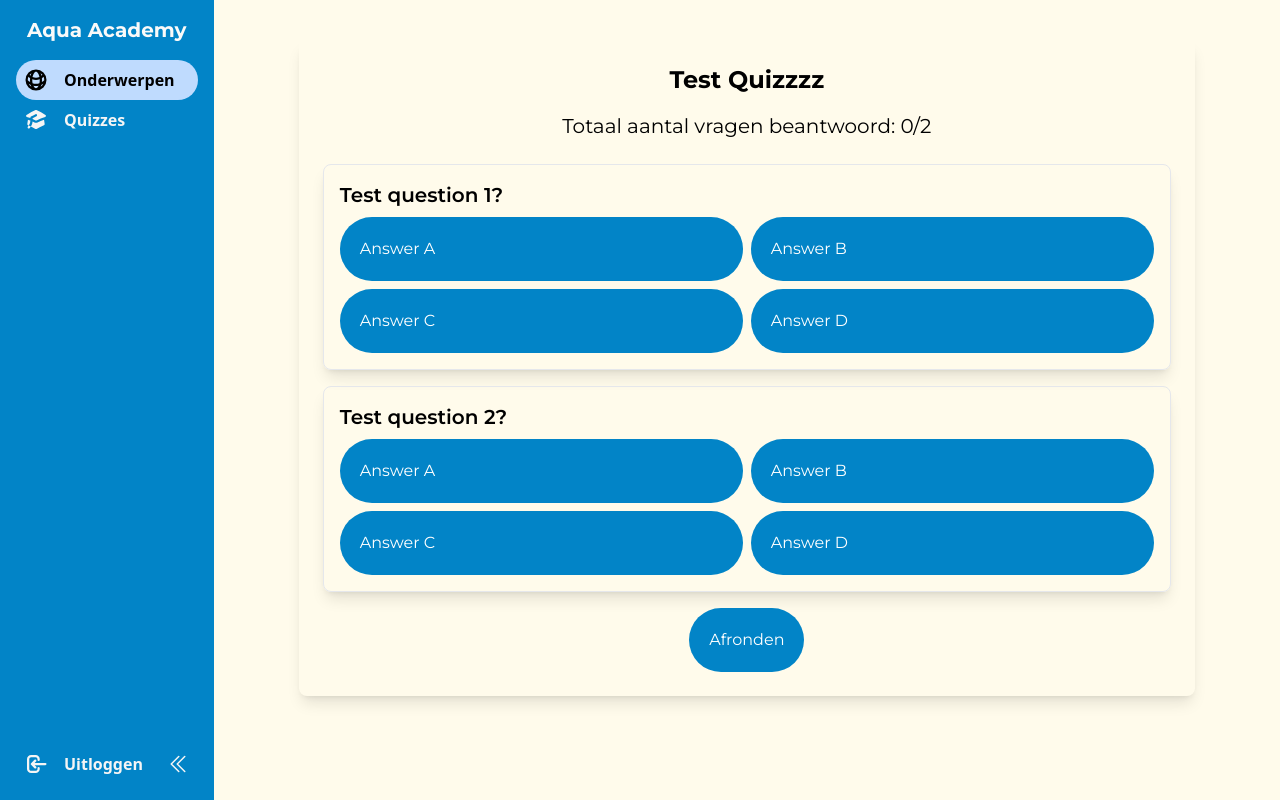
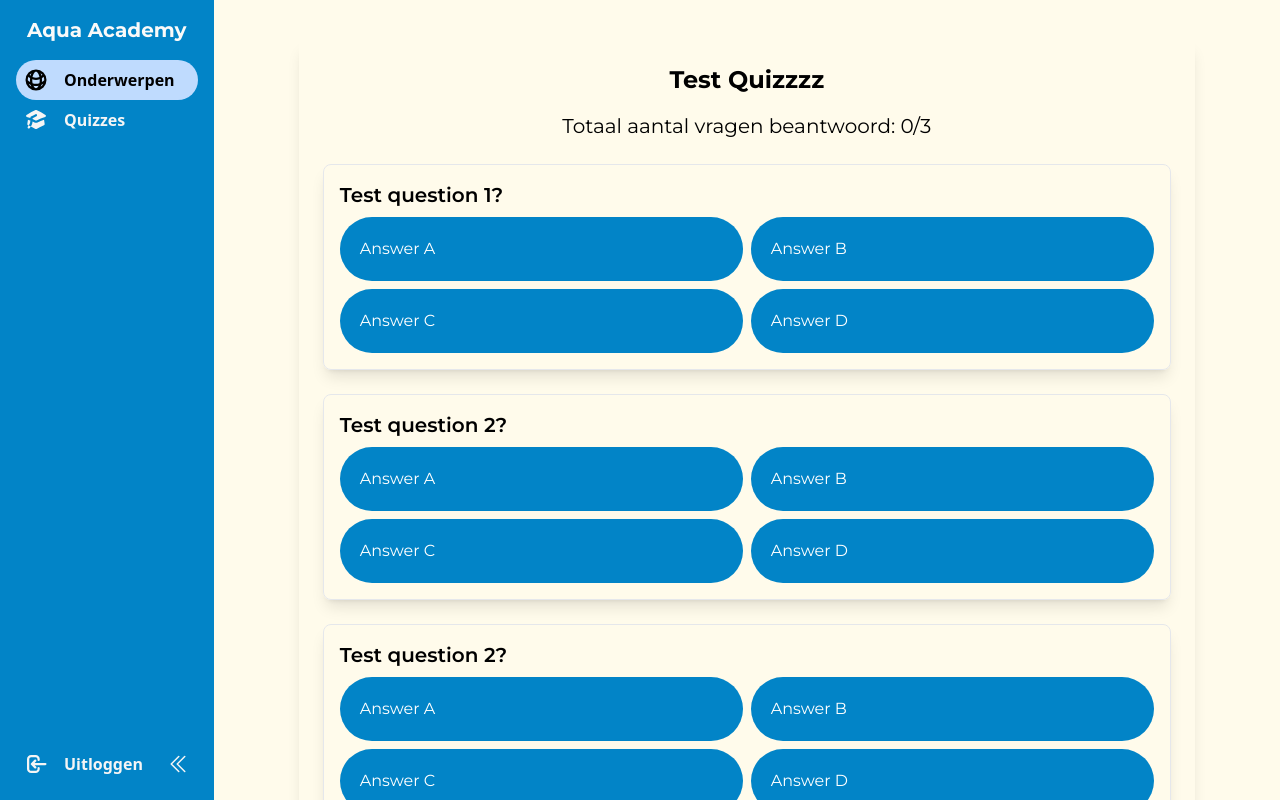
Before and after one commit to MarkDeKraker/T15-LifeBelowWater, a React (Vite) app in the folder client/: page /quiz/1 in a window 1280 px wide. Built offline with nearby package versions, Linux system fonts and the light colour scheme.

Commit message:
Updates to quiz

```diff
--- a/client/src/App.tsx
+++ b/client/src/App.tsx
@@ -12,6 +12,7 @@ import PlasticConsequencesPage from "./pages/PlasticConsequencesPage.tsx";
 import PlasticApproachPage from "./pages/PlasticApproachPage.tsx";
 import QuizOverviewPage from "./pages/QuizOverviewPage.tsx";
 import QuizLoginPage from "./pages/QuizLoginPage.tsx";
+import QuizCompletedPage from "./pages/QuizCompletedPage.tsx";
 
 const App = () => {
   const [active, setActive] = useState<number>(0);
@@ -35,6 +36,8 @@ const App = () => {
 
             {/* quiz/login/:_id is waar de leerling naartoe wordt gestuurd als de wachtwoord correct is*/}
             <Route path="/quiz/:_id" element={<QuizPage />} />
+            <Route path="/quiz/completed" element={<QuizCompletedPage />} />
+
             <Route path="*" element={<NotFound />} />
           </Routes>
         </Layout>
--- a/client/src/components/Layout.tsx
+++ b/client/src/components/Layout.tsx
@@ -6,7 +6,7 @@ const Layout = ({ children }: { children: any }) => {
   return (
     <div className="flex h-full bg-amber-50">
       <SideBar />
-      <div className="flex flex-col w-full h-full">
+      <div className="flex flex-col w-full h-full overflow-auto">
         <Content>{children}</Content>
       </div>
     </div>
--- a/client/src/components/quiz/Quiz.tsx
+++ b/client/src/components/quiz/Quiz.tsx
@@ -1,6 +1,7 @@
 import { useEffect, useState } from "react";
 import { QuizType } from "../../types/QuizType";
-import AnswerButton from "./QuizAnswerButton";
+import QuizAnswerButton from "./QuizAnswerButton";
+import { useNavigate } from "react-router-dom";
 
 const quizData: QuizType = {
   _id: "6655accbf77d2f464e8bdbd1",
@@ -52,6 +53,28 @@ const quizData: QuizType = {
         },
       },
     },
+    {
+      _id: "6655d363ff5d7a0353d814c41",
+      question: "Test question 2?",
+      answers: {
+        A: {
+          answer: "Answer A",
+          isCorrect: false,
+        },
+        B: {
+          answer: "Answer B",
+          isCorrect: false,
+        },
+        C: {
+          answer: "Answer C",
+          isCorrect: true,
+        },
+        D: {
+          answer: "Answer D",
+          isCorrect: false,
+        },
+      },
+    },
   ],
   totalQuestions: 2,
   __v: 0,
@@ -63,6 +86,7 @@ function Quiz() {
   }>({});
   const [feedback, setFeedback] = useState<{ [key: string]: boolean }>({});
   const [quizCompleted, setQuizCompleted] = useState(false);
+  const navigate = useNavigate();
 
   const handleAnswerClick = (
     questionId: string,
@@ -80,7 +104,7 @@ function Quiz() {
   }, [selectedAnswers]);
 
   return (
-    <div className="max-w-4xl mx-auto p-6 rounded-lg shadow-lg mt-10">
+    <div className="max-w-4xl mx-auto p-6 rounded-lg shadow-lg my-10 overflow-auto">
       <h1 className="text-2xl font-bold mb-4 text-center font-custom">
         {quizData.title}
       </h1>
@@ -88,21 +112,23 @@ function Quiz() {
         Totaal aantal vragen beantwoord: {Object.keys(selectedAnswers).length}/
         {quizData.questions.length}
       </p>
+      <div className="space-y-6">
         {quizData.questions.map((quizItem) => (
           <div
             key={quizItem._id}
-          className="mb-4 p-4 border border-gray-200 rounded-lg shadow-lg"
+            className="p-4 border border-gray-200 rounded-lg shadow-lg"
           >
             <h2 className="font-custom text-xl font-semibold mb-2">
               {quizItem.question}
             </h2>
             <div className="grid grid-cols-2 gap-2">
               {Object.keys(quizItem.answers).map((key) => (
-              <AnswerButton
+                <QuizAnswerButton
                   disabled={selectedAnswers[quizItem._id] !== undefined}
                   key={key}
                   answerText={
-                  quizItem.answers[key as keyof typeof quizItem.answers].answer
+                    quizItem.answers[key as keyof typeof quizItem.answers]
+                      .answer
                   }
                   isSelected={selectedAnswers[quizItem._id] === key}
                   isCorrect={
@@ -131,8 +157,11 @@ function Quiz() {
             )}
           </div>
         ))}
-      <div className="flex justify-center">
+      </div>
+
+      <div className="flex justify-center mt-6">
         <button
+          onClick={() => navigate("/quiz/completed")}
           disabled={!quizCompleted}
           className={`bg-primary hover:bg-primary/70 transition duration-200 ease-in-out p-5 text-white rounded-full font-custom ${
             quizCompleted ? "cursor-pointer" : "cursor-not-allowed"
--- a/client/src/components/quiz/QuizAnswerButton.tsx
+++ b/client/src/components/quiz/QuizAnswerButton.tsx
@@ -1,6 +1,6 @@
-import React from "react";
+import React, { useEffect } from "react";
 
-type AnswerButtonProps = {
+type QuizAnswerButtonProps = {
   disabled: boolean;
   answerText: string;
   isSelected: boolean;
@@ -8,7 +8,7 @@ type AnswerButtonProps = {
   handleClick: () => void;
 };
 
-const AnswerButton: React.FC<AnswerButtonProps> = ({
+const QuizAnswerButton: React.FC<QuizAnswerButtonProps> = ({
   disabled,
   answerText,
   isSelected,
@@ -21,7 +21,7 @@ const AnswerButton: React.FC<AnswerButtonProps> = ({
       className={`bg-primary font-custom p-5 text-white rounded-full text-left w-full ${
         isSelected
           ? isCorrect
-            ? "text-white bg-green-600 hover:bg-green/70 transition duration-200 ease-in-out"
+            ? "text-white bg-[#17a24d] hover:bg-green/70 transition duration-200 ease-in-out"
             : "text-white bg-red-600 hover:bg-red/70 transition duration-200 ease-in-out"
           : "text-white hover:bg-primary/70 transition duration-200 ease-in-out"
       }`}
@@ -32,4 +32,4 @@ const AnswerButton: React.FC<AnswerButtonProps> = ({
   );
 };
 
-export default AnswerButton;
+export default QuizAnswerButton;
--- /dev/null
+++ b/client/src/components/quiz/QuizCompleted.tsx
@@ -0,0 +1,21 @@
+import { NavigateButton } from "../buttons/NavigateButton";
+
+export default function QuizCompleted() {
+  return (
+    <div className="max-w-4xl w-full mx-auto my-auto p-6 rounded-lg shadow-lg overflow-auto">
+      <h1 className="text-2xl font-bold mb-4 text-center font-custom">
+        Bedankt voor het invullen van de quiz
+      </h1>
+      <p className="text-lg text-center">
+        Wacht op de docent voor verdere instructies!
+      </p>
+      <div className="flex justify-center">
+        <NavigateButton
+          buttonStyle="secondary"
+          To="/"
+          children="Terug naar hoofd pagina"
+        />
+      </div>
+    </div>
+  );
+}
--- /dev/null
+++ b/client/src/pages/QuizCompletedPage.tsx
@@ -0,0 +1,9 @@
+import QuizCompleted from "../components/quiz/QuizCompleted";
+
+export default function QuizCompletedPage() {
+  return (
+    <div className="align-middle min-h-full flex justify-center">
+      <QuizCompleted />
+    </div>
+  );
+}
```
Lines whose indentation alone changed are shown as unchanged.
